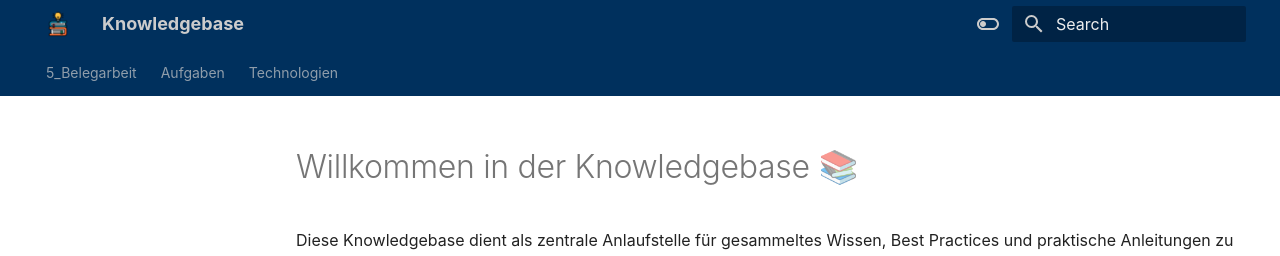
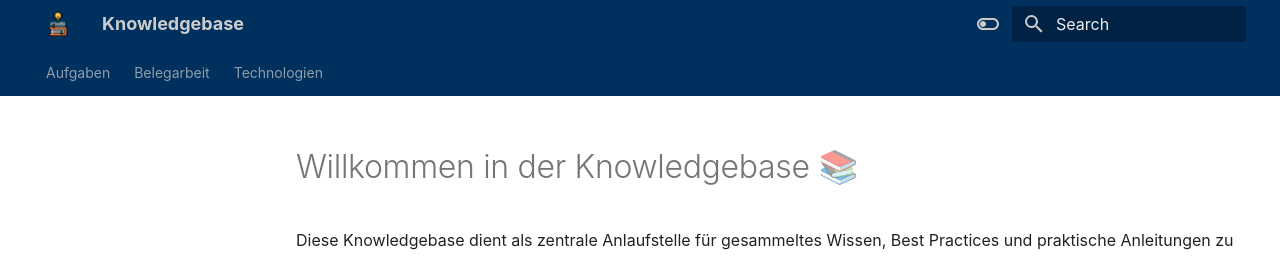
Before and after one commit to road2Goat31/obsidian-wiki, an MkDocs documentation site: the page built from docs/index.md, in a window 1280 px wide. Shown: the top 256 px of the page. Built offline with MkDocs 1.6.1 and Material for MkDocs 9.7.7, drawn with Linux system fonts in a browser that asks for light colours; part of the change alters nothing that is shown.

Commit message:
Automatische Aktualisierung der mkdocs.yml

```diff
--- a/mkdocs.yml
+++ b/mkdocs.yml
@@ -51,19 +51,39 @@ extra:
     link: https://github.com/road2Goat31/obsidian-wiki
   generator: false
 nav:
-- 5_Belegarbeit:
-  - Notizen_Belegarbeit: 5_Belegarbeit/Notizen_Belegarbeit.md
 - Aufgaben:
-  - 1_Semester:
+  - Semester:
     - '24_10': 2_Aufgaben/1_Semester/24_10.md
     - '24_11': 2_Aufgaben/1_Semester/24_11.md
     - '24_12': 2_Aufgaben/1_Semester/24_12.md
     - '25_01': 2_Aufgaben/1_Semester/25_01.md
     - '25_02': 2_Aufgaben/1_Semester/25_02.md
+- Belegarbeit:
+  - Notizen_Belegarbeit: 5_Belegarbeit/Notizen_Belegarbeit.md
 - Technologien:
   - Ansible:
     - Wissen:
-      - 01_Grundlagen:
+      - ' Sonstiges':
+        - Dev-Tools: 1_Technologien/Ansible/Wissen/07_ Sonstiges/Dev-Tools.md
+        - Priviledged User Linux: 1_Technologien/Ansible/Wissen/07_ Sonstiges/Priviledged
+            User Linux.md
+        - ansible-become-priviledge-escalation: 1_Technologien/Ansible/Wissen/07_
+            Sonstiges/ansible-become-priviledge-escalation.md
+        - jinja-templating: 1_Technologien/Ansible/Wissen/07_ Sonstiges/jinja-templating.md
+        - potentielle-probleme: 1_Technologien/Ansible/Wissen/07_ Sonstiges/potentielle-probleme.md
+      - Best Practices:
+        - ansible-dir: 1_Technologien/Ansible/Wissen/03_Best Practices/ansible-dir.md
+        - ansible-doku: 1_Technologien/Ansible/Wissen/03_Best Practices/ansible-doku.md
+        - ansible-inventory: 1_Technologien/Ansible/Wissen/03_Best Practices/ansible-inventory.md
+        - ansible-playbook: 1_Technologien/Ansible/Wissen/03_Best Practices/ansible-playbook.md
+      - GUI:
+        - Ansible Forms: 1_Technologien/Ansible/Wissen/06_GUI/Ansible Forms.md
+        - Semaphore:
+          - Semaphore mit Docker unter Ubuntu: 1_Technologien/Ansible/Wissen/06_GUI/Semaphore/Semaphore
+              mit Docker unter Ubuntu.md
+          - Semaphore mit apt: 1_Technologien/Ansible/Wissen/06_GUI/Semaphore/Semaphore
+              mit apt.md
+      - Grundlagen:
         - 1_Erläuterung zu Ansible: 1_Technologien/Ansible/Wissen/01_Grundlagen/1_Erläuterung
             zu Ansible.md
         - 2_Begriffe und Konzepte: 1_Technologien/Ansible/Wissen/01_Grundlagen/2_Begriffe
@@ -72,26 +92,7 @@ nav:
             Ansible.md
         - 4_Beispiele und Tutorials: 1_Technologien/Ansible/Wissen/01_Grundlagen/4_Beispiele
             und Tutorials.md
-      - 02_Starten mit Ansible:
-        - Installation von Ansible: 1_Technologien/Ansible/Wissen/02_Starten mit Ansible/Installation
-            von Ansible.md
-      - 03_Best Practices:
-        - ansible-dir: 1_Technologien/Ansible/Wissen/03_Best Practices/ansible-dir.md
-        - ansible-doku: 1_Technologien/Ansible/Wissen/03_Best Practices/ansible-doku.md
-        - ansible-inventory: 1_Technologien/Ansible/Wissen/03_Best Practices/ansible-inventory.md
-        - ansible-playbook: 1_Technologien/Ansible/Wissen/03_Best Practices/ansible-playbook.md
-      - 04_cli-tools:
-        - Ansible-Builder: 1_Technologien/Ansible/Wissen/04_cli-tools/Ansible-Builder.md
-        - Ansible-Config: 1_Technologien/Ansible/Wissen/04_cli-tools/Ansible-Config.md
-        - Ansible-Doc: 1_Technologien/Ansible/Wissen/04_cli-tools/Ansible-Doc.md
-        - Ansible-Galaxy: 1_Technologien/Ansible/Wissen/04_cli-tools/Ansible-Galaxy.md
-        - Ansible-Inventory: 1_Technologien/Ansible/Wissen/04_cli-tools/Ansible-Inventory.md
-        - Ansible-Lint: 1_Technologien/Ansible/Wissen/04_cli-tools/Ansible-Lint.md
-        - Ansible-Navigator: 1_Technologien/Ansible/Wissen/04_cli-tools/Ansible-Navigator.md
-        - Ansible-Playbook: 1_Technologien/Ansible/Wissen/04_cli-tools/Ansible-Playbook.md
-        - Ansible-Vault: 1_Technologien/Ansible/Wissen/04_cli-tools/Ansible-Vault.md
-        - Wichtige Befehle: 1_Technologien/Ansible/Wissen/04_cli-tools/Wichtige Befehle.md
-      - 05_Komponenten:
+      - Komponenten:
         - Collections:
           - Installation und Verwendung: 1_Technologien/Ansible/Wissen/05_Komponenten/Collections/Installation
               und Verwendung.md
@@ -106,21 +107,20 @@ nav:
         - ansible playbooks: 1_Technologien/Ansible/Wissen/05_Komponenten/ansible
             playbooks.md
         - ansible roles: 1_Technologien/Ansible/Wissen/05_Komponenten/ansible roles.md
-      - 06_GUI:
-        - Ansible Forms: 1_Technologien/Ansible/Wissen/06_GUI/Ansible Forms.md
-        - Semaphore:
-          - Semaphore mit Docker unter Ubuntu: 1_Technologien/Ansible/Wissen/06_GUI/Semaphore/Semaphore
-              mit Docker unter Ubuntu.md
-          - Semaphore mit apt: 1_Technologien/Ansible/Wissen/06_GUI/Semaphore/Semaphore
-              mit apt.md
-      - 07_ Sonstiges:
-        - Dev-Tools: 1_Technologien/Ansible/Wissen/07_ Sonstiges/Dev-Tools.md
-        - Priviledged User Linux: 1_Technologien/Ansible/Wissen/07_ Sonstiges/Priviledged
-            User Linux.md
-        - ansible-become-priviledge-escalation: 1_Technologien/Ansible/Wissen/07_
-            Sonstiges/ansible-become-priviledge-escalation.md
-        - jinja-templating: 1_Technologien/Ansible/Wissen/07_ Sonstiges/jinja-templating.md
-        - potentielle-probleme: 1_Technologien/Ansible/Wissen/07_ Sonstiges/potentielle-probleme.md
+      - Starten mit Ansible:
+        - Installation von Ansible: 1_Technologien/Ansible/Wissen/02_Starten mit Ansible/Installation
+            von Ansible.md
+      - cli-tools:
+        - Ansible-Builder: 1_Technologien/Ansible/Wissen/04_cli-tools/Ansible-Builder.md
+        - Ansible-Config: 1_Technologien/Ansible/Wissen/04_cli-tools/Ansible-Config.md
+        - Ansible-Doc: 1_Technologien/Ansible/Wissen/04_cli-tools/Ansible-Doc.md
+        - Ansible-Galaxy: 1_Technologien/Ansible/Wissen/04_cli-tools/Ansible-Galaxy.md
+        - Ansible-Inventory: 1_Technologien/Ansible/Wissen/04_cli-tools/Ansible-Inventory.md
+        - Ansible-Lint: 1_Technologien/Ansible/Wissen/04_cli-tools/Ansible-Lint.md
+        - Ansible-Navigator: 1_Technologien/Ansible/Wissen/04_cli-tools/Ansible-Navigator.md
+        - Ansible-Playbook: 1_Technologien/Ansible/Wissen/04_cli-tools/Ansible-Playbook.md
+        - Ansible-Vault: 1_Technologien/Ansible/Wissen/04_cli-tools/Ansible-Vault.md
+        - Wichtige Befehle: 1_Technologien/Ansible/Wissen/04_cli-tools/Wichtige Befehle.md
     - praktische_Uebungen:
       - Aufgabe_Switch: 1_Technologien/Ansible/praktische_Uebungen/Aufgabe_Switch.md
       - Beispiel_Testumgebung: 1_Technologien/Ansible/praktische_Uebungen/Beispiel_Testumgebung.md
```
